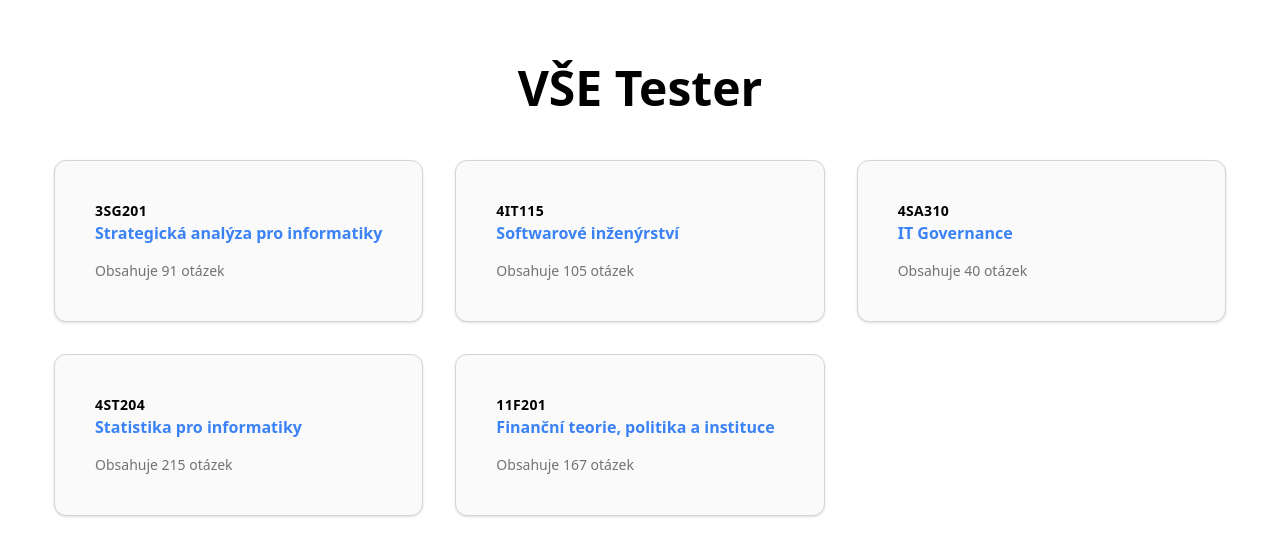
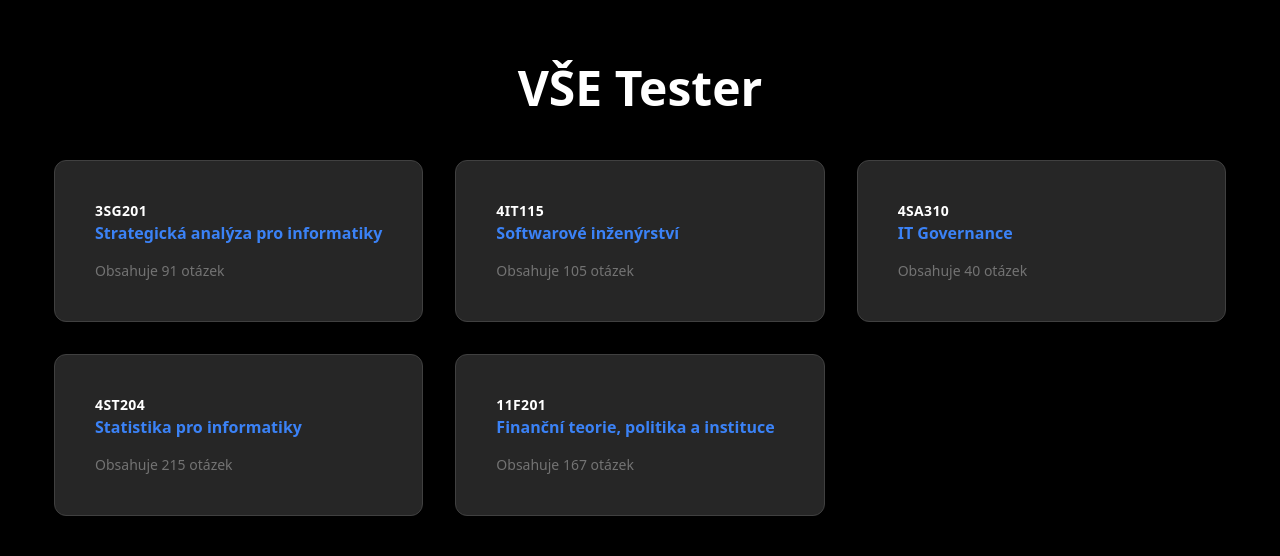
Before and after one commit to jirkavrba/vse-tester, a Next.js app: page / in a window 1280 px wide. Shown: the part 110-666 px from the top of the page. Built offline with nearby package versions, Linux system fonts and the light colour scheme.

Commit message:
Wake up babe, dark mode just dropped 🌝

```diff
--- a/src/components/Header.tsx
+++ b/src/components/Header.tsx
@@ -1,5 +1,6 @@
 import { useContext } from "react";
 import { ApplicationContext } from "../layout/ApplicationLayout";
+import DarkModeSwitch from "./DarkModeSwitch";
 
 export interface HeaderProps {
     title: string;
@@ -10,7 +11,7 @@
     title,
     questionsCount,
 }: HeaderProps) => {
-    const { darkmode } = useContext(ApplicationContext);
+    const { darkmode, setDarkmode } = useContext(ApplicationContext);
 
     return (
         <header
@@ -18,6 +19,7 @@
                 darkmode ? "bg-black" : "bg-gray-200"
             } items-start`}
         >
+            <div className="flex w-full flex-row items-start justify-between">
                 <div className="flex w-full flex-col items-center lg:w-auto lg:items-start">
                     <h1
                         className={`text-center text-lg font-bold lg:text-left lg:text-3xl ${
@@ -29,7 +31,10 @@
                     <p className="text-sm font-bold uppercase tracking-widest text-neutral-500 lg:mt-3">
                         Tester obsahuje {questionsCount} otázek
                     </p>
-                <div className=""></div>
+                </div>
+            </div>
+            <div className="">
+                <DarkModeSwitch dark={darkmode} toggle={() => setDarkmode(!darkmode)} />
             </div>
         </header>
     );
--- a/src/components/Tester.tsx
+++ b/src/components/Tester.tsx
@@ -1,8 +1,7 @@
-import { useContext, useEffect, useMemo, useState, useId } from "react";
+import { useContext, useEffect, useState } from "react";
 import { FaArrowRight, FaCheck, FaRandom, FaUndo } from "react-icons/fa";
-import seedrandom from "seedrandom";
 import { ApplicationContext } from "../layout/ApplicationLayout";
-import { Question, QuestionState } from "../types";
+import { type Question, QuestionState } from "../types";
 import Answer from "./Answer";
 import Button from "./Button";
 import Progress from "./Progress";
--- a/src/layout/ApplicationLayout.tsx
+++ b/src/layout/ApplicationLayout.tsx
@@ -1,4 +1,10 @@
-import { type FC, type ReactNode, createContext, useState } from "react";
+import {
+    type FC,
+    type ReactNode,
+    createContext,
+    useState,
+    useEffect,
+} from "react";
 
 interface ApplicationContextState {
     darkmode: boolean;
@@ -20,8 +26,24 @@
 }: ApplicationLayoutProps) => {
     const [darkmode, setDarkmode] = useState<boolean>(false);
 
+    const storeDarkmode = (dark: boolean) => {
+        window.localStorage.setItem("theme", dark ? "dark-mode" : "light-mode");
+    };
+
+    const setDarkmodePersisting = (dark: boolean) => {
+        setDarkmode(dark);
+        storeDarkmode(dark);
+    }
+
+    useEffect(() => {
+        const dark = window.localStorage.getItem("theme") !== "light-mode";
+
+        setDarkmode(dark);
+        storeDarkmode(dark);
+    }, []);
+
     return (
-        <ApplicationContext.Provider value={{ darkmode, setDarkmode }}>
+        <ApplicationContext.Provider value={{ darkmode, setDarkmode: setDarkmodePersisting }}>
             {children}
         </ApplicationContext.Provider>
     );
--- a/src/pages/_app.tsx
+++ b/src/pages/_app.tsx
@@ -1,9 +1,14 @@
 import { type AppType } from "next/dist/shared/lib/utils";
+import ApplicationLayout from "../layout/ApplicationLayout";
 
 import "../styles/globals.css";
 
 const MyApp: AppType = ({ Component, pageProps }) => {
-    return <Component {...pageProps} />;
+    return (
+        <ApplicationLayout>
+            <Component {...pageProps} />
+        </ApplicationLayout>
+    );
 };
 
 export default MyApp;
--- a/src/pages/index.tsx
+++ b/src/pages/index.tsx
@@ -1,32 +1,55 @@
 import type { GetStaticProps, NextPage } from "next";
 import Head from "next/head";
 import Link from "next/link";
+import { useContext } from "react";
+import { ApplicationContext } from "../layout/ApplicationLayout";
 import { fetchQuestionSets } from "../lib/questions";
-import { QuestionSet } from "../types";
+import type { QuestionSet } from "../types";
 
 interface HomeProps {
     sets: Array<QuestionSet>;
 }
 
 const Home: NextPage<HomeProps> = ({ sets }: HomeProps) => {
+    const subjects = sets.map((set) => set.subject);
+    const { darkmode } = useContext(ApplicationContext);
+
     return (
         <>
             <Head>
                 <title>VŠE Tester</title>
-                <meta name="description" content="" />
+                <meta
+                    name="description"
+                    content={`Sady otázek k procvičování.\nTento build obsahuje předměty ${subjects.join(",")}`}
+                />
+                <meta name="og:title" content="VŠE Tester" />
+                <meta
+                    name="og:description"
+                    content={`Sady otázek k procvičování.\nTento build obsahuje předměty ${subjects.join(",")}`}
+                />
                 <link rel="icon" href="/favicon.ico" />
             </Head>
-            <main className="flex min-h-screen flex-col items-center justify-center bg-white">
+            <main className={`flex min-h-screen flex-col items-center justify-center ${darkmode ? "bg-black" : "bg-white"}`}>
                 <div className="container flex flex-col items-center justify-center gap-12 px-4 py-16 ">
-                    <h1 className="text-5xl font-extrabold text-black">
+                    <h1 className={`text-5xl font-extrabold ${darkmode ? "text-white" : "text-black"}`}>
                         VŠE Tester
                     </h1>
                     <div className="grid grid-cols-1 gap-4 sm:grid-cols-3 md:gap-8">
                         {sets.map((set) => (
-                            <Link href={`/tester/${set.subject}`} key={set.subject} className="flex flex-col p-10 bg-neutral-50 rounded-xl border border-neutral-300 cursor-pointer transition-all shadow hover:shadow-xl hover:border-blue-500">
-                                <div className="font-bold tracking-wide text-sm text-black">{set.subject}</div>
-                                <div className="text-blue-500 font-bold">{set.name}</div>
-                                <div className="text-neutral-500 mt-4 text-sm">Obsahuje {set.questions.length} otázek</div>
+                            <Link
+                                href={`/tester/${set.subject}`}
+                                key={set.subject}
+                                className={`flex cursor-pointer flex-col rounded-xl border ${darkmode ? "border-neutral-700 bg-neutral-800" : "border-neutral-300 bg-neutral-50 "} p-10 shadow transition-all hover:border-blue-500 hover:shadow-xl`}
+                            >
+                                <div className={`text-sm font-bold tracking-wide ${darkmode ? "text-white" : "text-black"}`}>
+                                    {set.subject}
+                                </div>
+                                <div className="font-bold text-blue-500">
+                                    {set.name}
+                                </div>
+                                <div className="mt-4 text-sm text-neutral-500">
+                                    Obsahuje {set.questions.length} otázek
+                                </div>
                             </Link>
                         ))}
                     </div>
--- a/src/pages/tester/[subject].tsx
+++ b/src/pages/tester/[subject].tsx
@@ -1,4 +1,4 @@
-import {
+import type {
     GetStaticPaths,
     GetStaticProps,
     GetStaticPropsContext,
@@ -7,7 +7,6 @@
 import Head from "next/head";
 import Header from "../../components/Header";
 import Tester from "../../components/Tester";
-import ApplicationLayout from "../../layout/ApplicationLayout";
 import { fetchQuestionSets } from "../../lib/questions";
 import type { QuestionSet } from "../../types";
 
@@ -36,14 +35,14 @@
                     content={`Tester obsahuje ${questions.length} otázek`}
                 />
             </Head>
-            <ApplicationLayout>
-                <Header title={name} questionsCount={questions.length}/>
+            <main className="flex min-h-screen flex-col">
+                <Header title={name} questionsCount={questions.length} />
                 <Tester
                     title={name}
                     multichoice={multichoice}
                     questions={questions}
                 />
-            </ApplicationLayout>
+            </main>
         </>
     );
 };
```
Lines whose indentation alone changed are shown as unchanged.
